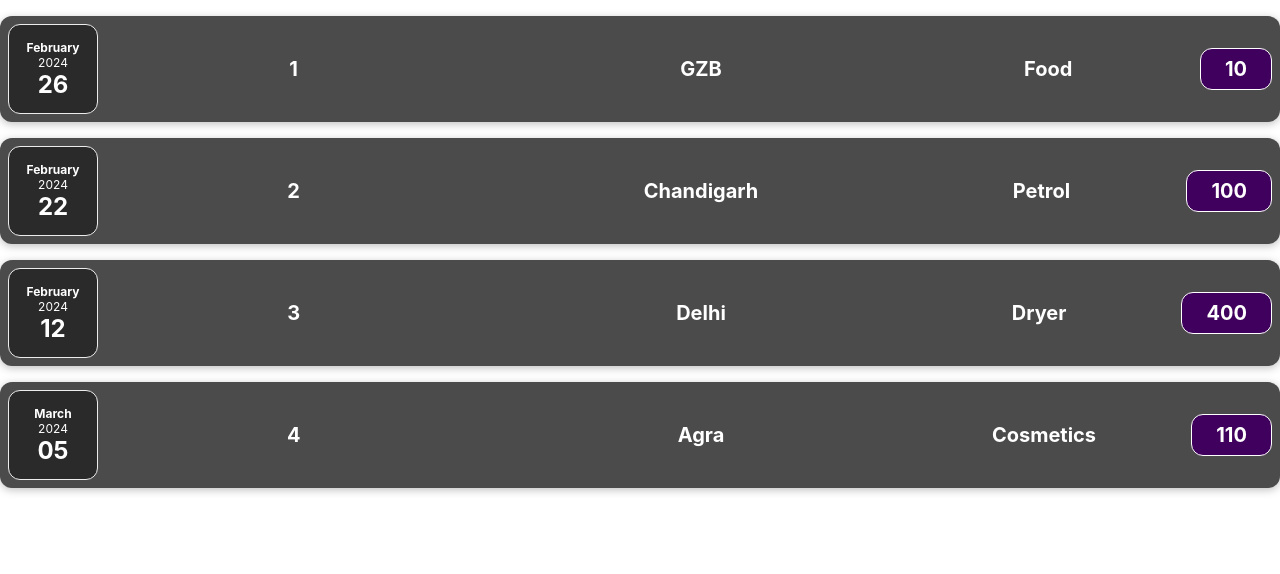
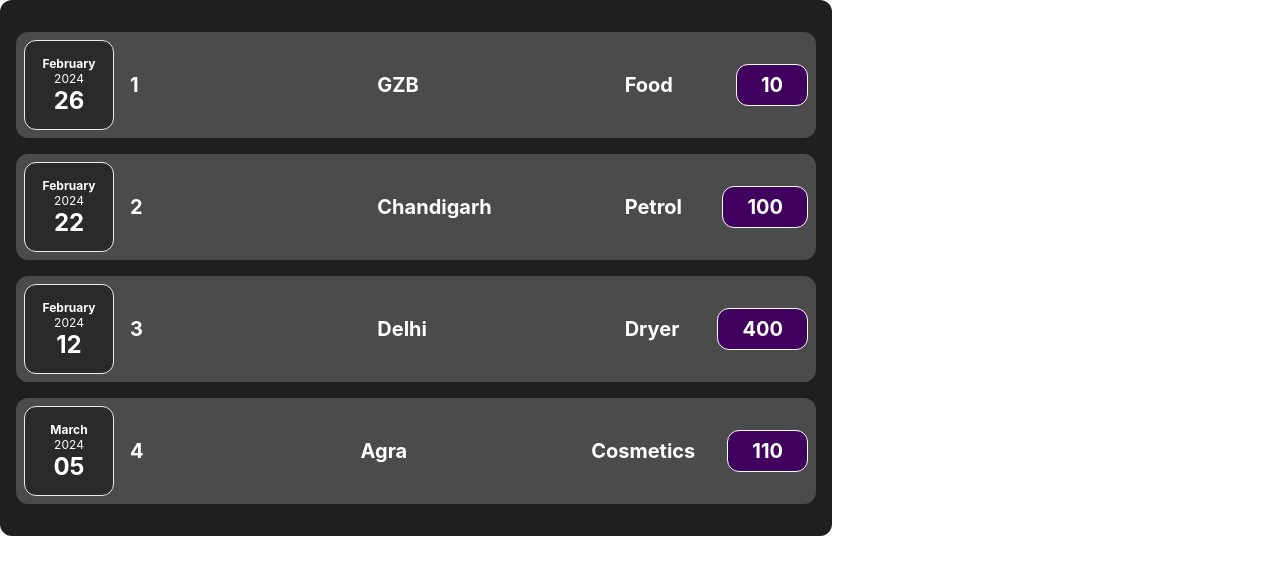
Before and after one commit to Shakyaalok/ReactjsBasic, a React (Create React App) app: page / in a window 1280 px wide. Shown: the top 574 px of the page. Built offline with nearby package versions, Linux system fonts and the light colour scheme.

Commit message:
adding cards

```diff
--- a/src/App.css
+++ b/src/App.css
@@ -1,38 +1,7 @@
-.App {
-  text-align: center;
+.expenses {
+    padding: 1rem;
+    background-color: rgb(31, 31, 31);
+    margin: 2 rem auto;
+    width: 50rem;
+    max-width: 95%;
 }
-
-.App-logo {
-  height: 40vmin;
-  pointer-events: none;
-}
-
-@media (prefers-reduced-motion: no-preference) {
-  .App-logo {
-    animation: App-logo-spin infinite 20s linear;
-  }
-}
-
-.App-header {
-  background-color: #282c34;
-  min-height: 100vh;
-  display: flex;
-  flex-direction: column;
-  align-items: center;
-  justify-content: center;
-  font-size: calc(10px + 2vmin);
-  color: white;
-}
-
-.App-link {
-  color: #61dafb;
-}
-
-@keyframes App-logo-spin {
-  from {
-    transform: rotate(0deg);
-  }
-  to {
-    transform: rotate(360deg);
-  }
-}
--- a/src/App.jsx
+++ b/src/App.jsx
@@ -1,6 +1,7 @@
-import logo from './logo.svg';
+
 import ExpenseItems from './components/ExpenseItems';
 import './App.css';
+import Card from './components/Card';
 
 
 
@@ -16,13 +17,13 @@ function App() {
 
 
   return (
-    <div className="App">
+    <Card className="expenses">
         {
           expenses.map((item)=>{
             return(<ExpenseItems id={item.id} title={item.title} price={item.price} date={item.date} location={item.location}/>)
           })
         }
-    </div>
+    </Card>
   );
 }
 
--- /dev/null
+++ b/src/components/Card.css
@@ -0,0 +1,4 @@
+.card {
+    border-radius: 12px;
+    box-shadow: 0 1px 8px rgba(0, 0, 0, 0, 0.25);
+}
--- /dev/null
+++ b/src/components/Card.jsx
@@ -0,0 +1,16 @@
+import React from 'react'
+import './Card.css'
+
+const Card = (props) => {
+
+    const classes = 'card '+props.className
+  return (
+    <div className={classes}>
+        {/* we do as below then some the styling will be missing so we can alos extract the styling using props.className and add it in {} */}
+      {props.children}
+      {/* the value of this children will be whatever is inside in it or Card Wrapper */}
+    </div>
+  )
+}
+
+export default Card
--- a/src/components/ExpenseItems.css
+++ b/src/components/ExpenseItems.css
@@ -2,10 +2,8 @@
     display: flex;
     justify-content: space-between;
     align-items: center;
-    box-shadow: 0 2px 8px rgba(0, 0, 0, 0.25);
     padding: 0.5rem;
     margin: 1rem 0;
-    border-radius: 12px;
     background-color: #4b4b4b;
 }
 
--- a/src/components/ExpenseItems.jsx
+++ b/src/components/ExpenseItems.jsx
@@ -2,21 +2,22 @@ import './ExpenseItems.css'
 import React from 'react'
 import ExpenseDate from './ExpenseDate'
 import ExpenseDetails from './ExpenseDetails'
+import Card from './Card'
 
 const ExpenseItems = (props) => {
 
 
   return (
 
-   <div className='expense-item'>
-         <ExpenseDate date={props.date}/>
+   <Card className='expense-item'>
+      <ExpenseDate date={props.date}/>
       <div className='expense-item__description'>
       <h2>{props.id}</h2>
       <h2>{props.location}</h2>
       <ExpenseDetails title={props.title} price={props.price}/>
       </div>
 
-    </div>
+    </Card>
   )
 }
 
```
